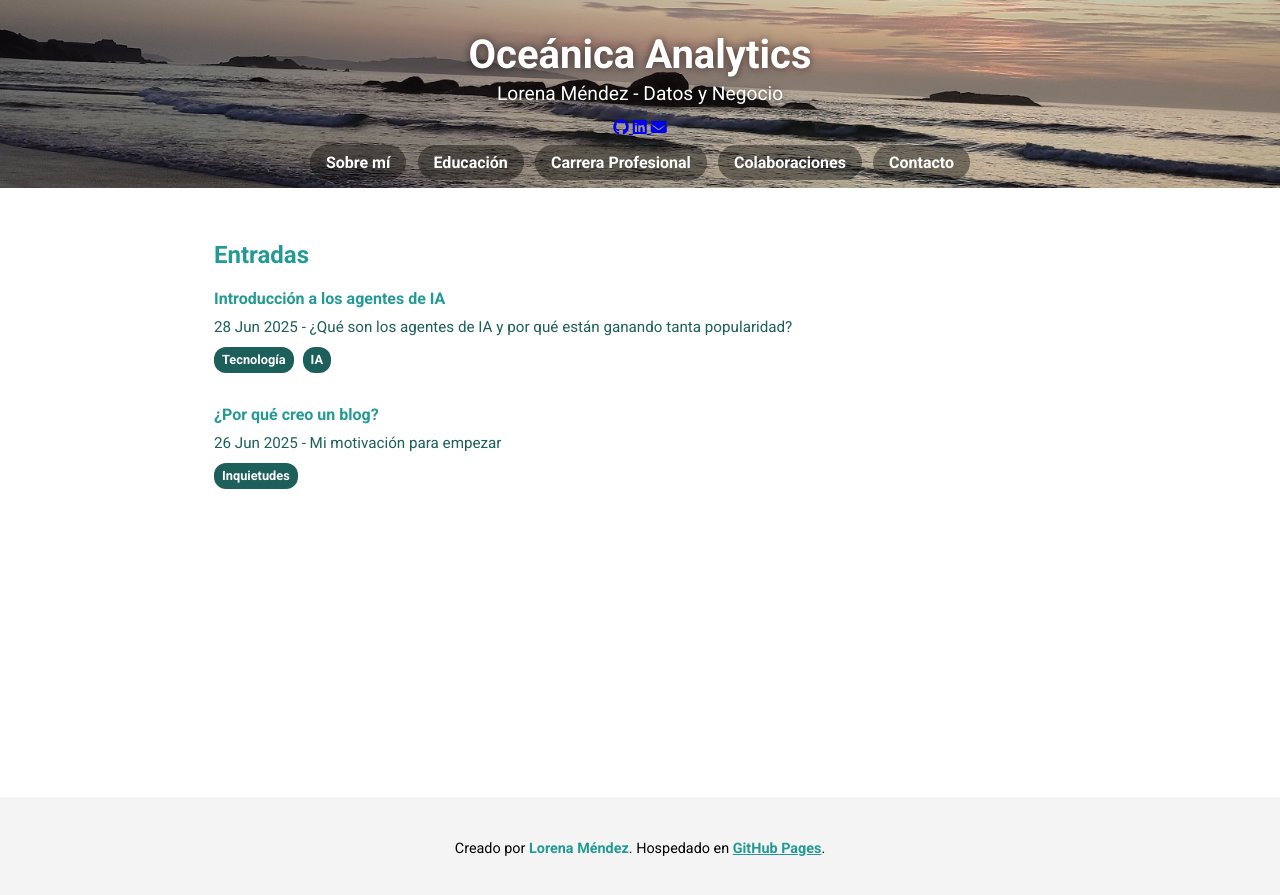
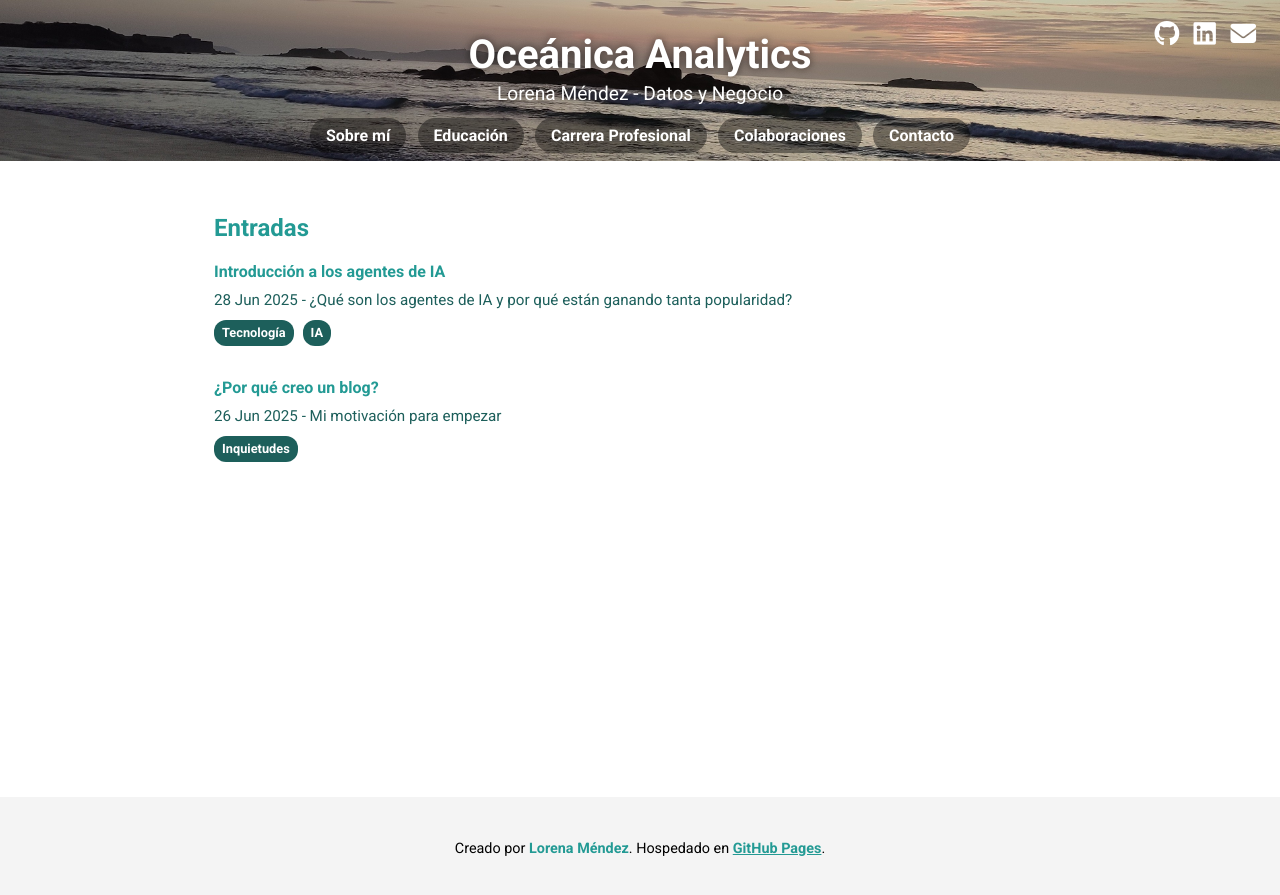
Before and after one commit to lmendezotero/lmendezotero.github.io, a Jekyll site: the page built from index.md, in a window 1280 px wide. Shown: the top 895 px of the page. Built offline with Jekyll 4.4.1, drawn with Linux system fonts in a browser that asks for light colours; the list of posts is cut into pages by our own code.

Commit message:
Update style.css

```diff
--- a/assets/css/style.css
+++ b/assets/css/style.css
@@ -365,27 +365,50 @@ body {
   color: #154442 !important;
 }
 
-/* --- Estilo a iconos de redes sociales en el header --- */
-/* --- Social icons arriba-derecha en móvil, alineados con la hamburguesa --- */
+/* --- Estilo de Iconos de redes sociales en el header --- */
+/* Versión web (pantallas grandes) */
+.social-icons {
+  position: absolute;
+  top: 1.2em;
+  right: 1.5em;
+  display: flex;
+  gap: 0.9em;
+  z-index: 100;
+}
+
+.social-icons a {
+  color: white;
+  font-size: 1.6em;
+  transition: color 0.3s ease, transform 0.3s ease;
+}
+
+.social-icons a:hover {
+  color: #239A94;       /* color turquesa del sitio */
+  transform: scale(1.15);
+}
+
+/* --- Versión móvil (pantallas <= 768px) --- */
 @media screen and (max-width: 768px) {
-  .site-header { position: relative; } /* ancla para posicionar dentro del header */
+  .site-header {
+    position: relative; /* para posicionar los iconos dentro del header */
+  }
 
   .social-icons {
-    position: absolute;   /* dentro del header */
-    top: 1rem;            /* misma altura que la hamburguesa */
-    right: 1rem;          /* pegado al borde derecho */
+    position: absolute;
+    top: 1rem;          /* misma altura que el botón hamburguesa */
+    right: 1rem;        /* alineado al borde derecho */
     display: flex;
     gap: 0.8rem;
     font-size: 1.4rem;
-    z-index: 1001;        /* por encima del fondo pero debajo del menú abierto */
+    z-index: 1001;      /* por encima del fondo pero debajo del menú abierto */
   }
 
-  /* Da aire al título para que no choque con los iconos */
+  /* Da un poco más de espacio al título para que no se solape con los iconos */
   .header-text {
     padding-top: 3.5rem !important;
   }
 
-  /* Asegura que el menú abierto quede por encima de los iconos */
+  /* Asegura que el menú hamburguesa abierto quede por encima de los iconos */
   .navbar ul.show {
     z-index: 1100 !important;
   }
```
